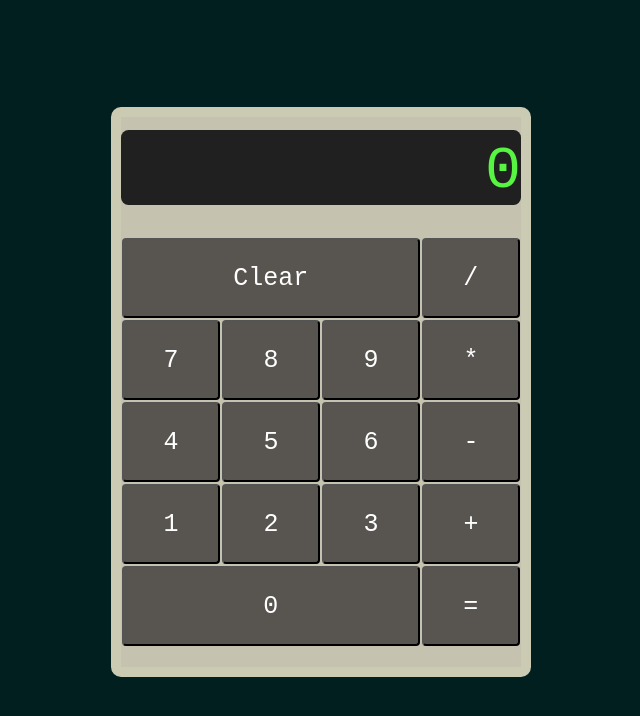
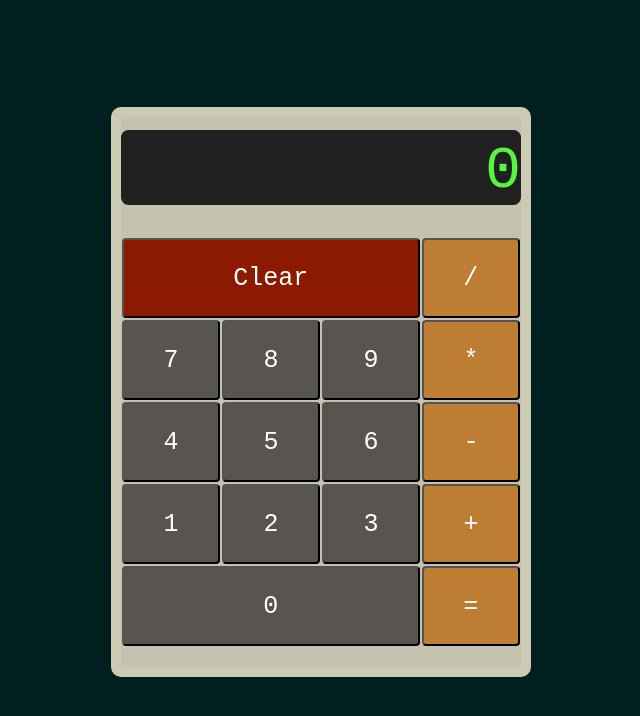
Before and after one commit to michaellehmann2/odin-calculator, a plain HTML site: page index.html in a window 1280 px wide. Shown: the whole page, without its empty margins (319-959 px from the left). Drawn offline with Linux system fonts and the light colour scheme.

Commit message:
Add button colors

```diff
--- a/style.css
+++ b/style.css
@@ -67,7 +67,14 @@ button {
     margin: 1px;
 }
 
+.clear {
+    background-color: #8b1a00;
+}
 
 .divide, .equals {
     flex: 0.2928;
 }
+
+.operator, .equals {
+    background-color: #BD7D33;
+}
```
